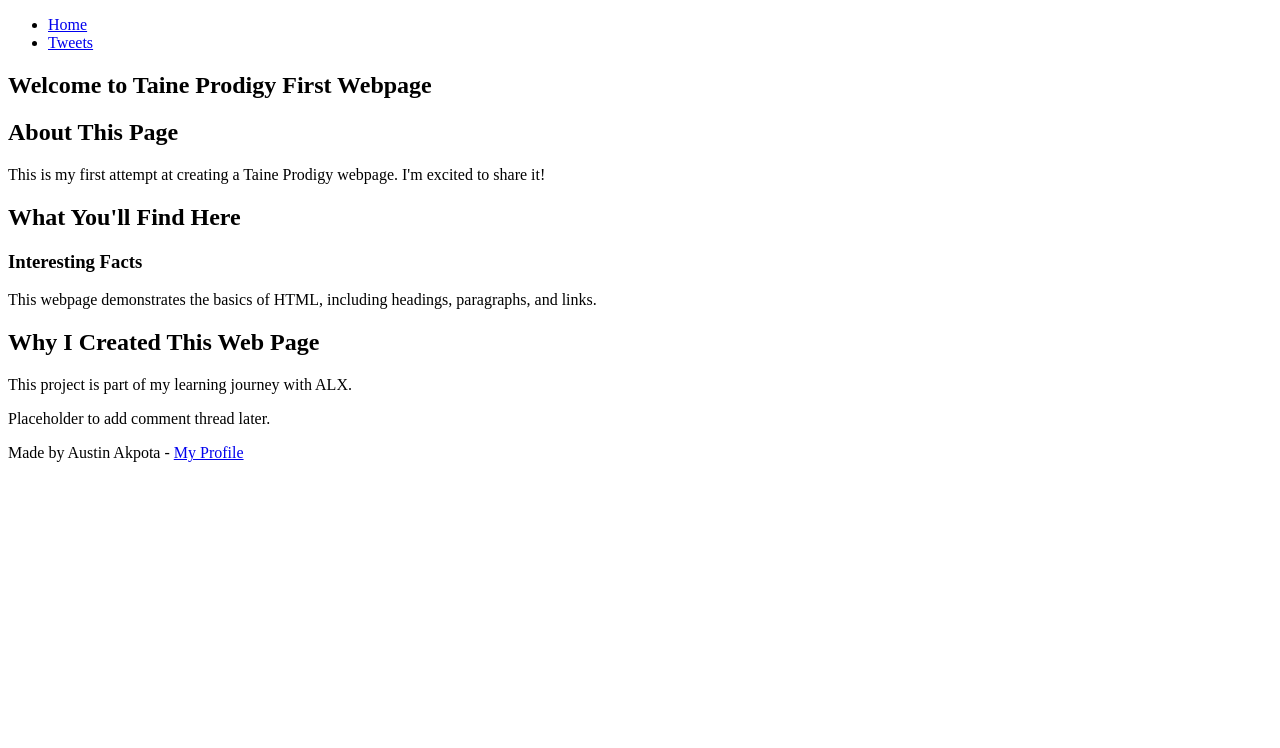
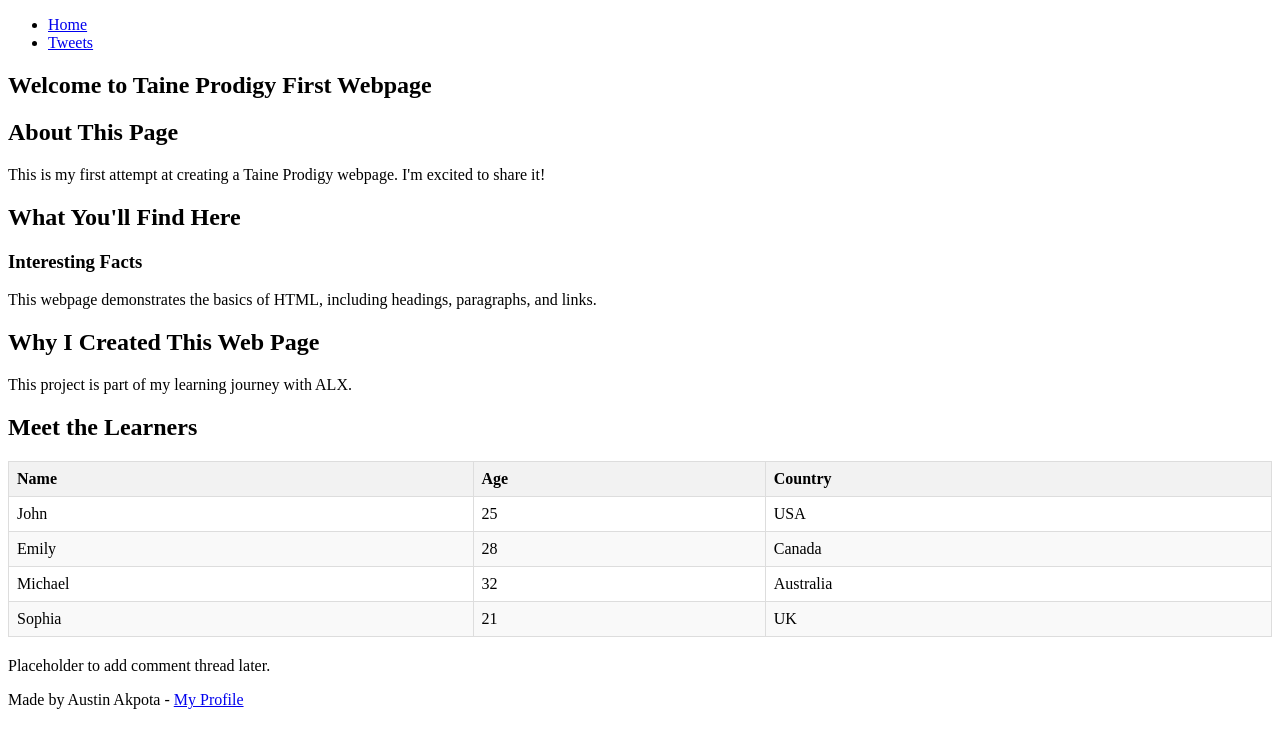
Before and after one commit to Austintega/My_First_Portfolio, a plain HTML site: page html_basic/index.html in a window 1280 px wide. Drawn offline with Linux system fonts and the light colour scheme.

Commit message:
Add table with learners' information to index.html

```diff
--- a/html_basic/index.html
+++ b/html_basic/index.html
@@ -4,6 +4,26 @@
     <meta charset="UTF-8">
     <meta name="viewport" content="width=device-width, initial-scale=1.0">
     <title>My Cool First Webpage</title>
+    <style>
+        /* Add some basic styling for the table */
+        table {
+            width: 100%;
+            border-collapse: collapse;
+            margin: 20px 0;
+        }
+        table th, table td {
+            border: 1px solid #ddd;
+            text-align: left;
+            padding: 8px;
+        }
+        table th {
+            background-color: #f2f2f2;
+            font-weight: bold;
+        }
+        table tr:nth-child(even) {
+            background-color: #f9f9f9;
+        }
+    </style>
 </head>
 <body>
     <!-- Header Section (Navigation) -->
@@ -26,6 +46,40 @@
             <p>This webpage demonstrates the basics of HTML, including headings, paragraphs, and links.</p>
             <h2>Why I Created This Web Page</h2>
             <p>This project is part of my learning journey with ALX.</p>
+
+            <!-- Added table with learners' information -->
+            <h2>Meet the Learners</h2>
+            <table>
+                <thead>
+                    <tr>
+                        <th>Name</th>
+                        <th>Age</th>
+                        <th>Country</th>
+                    </tr>
+                </thead>
+                <tbody>
+                    <tr>
+                        <td>John</td>
+                        <td>25</td>
+                        <td>USA</td>
+                    </tr>
+                    <tr>
+                        <td>Emily</td>
+                        <td>28</td>
+                        <td>Canada</td>
+                    </tr>
+                    <tr>
+                        <td>Michael</td>
+                        <td>32</td>
+                        <td>Australia</td>
+                    </tr>
+                    <tr>
+                        <td>Sophia</td>
+                        <td>21</td>
+                        <td>UK</td>
+                    </tr>
+                </tbody>
+            </table>
         </article>
 
         <!-- Aside Section (Placeholder) -->
```
